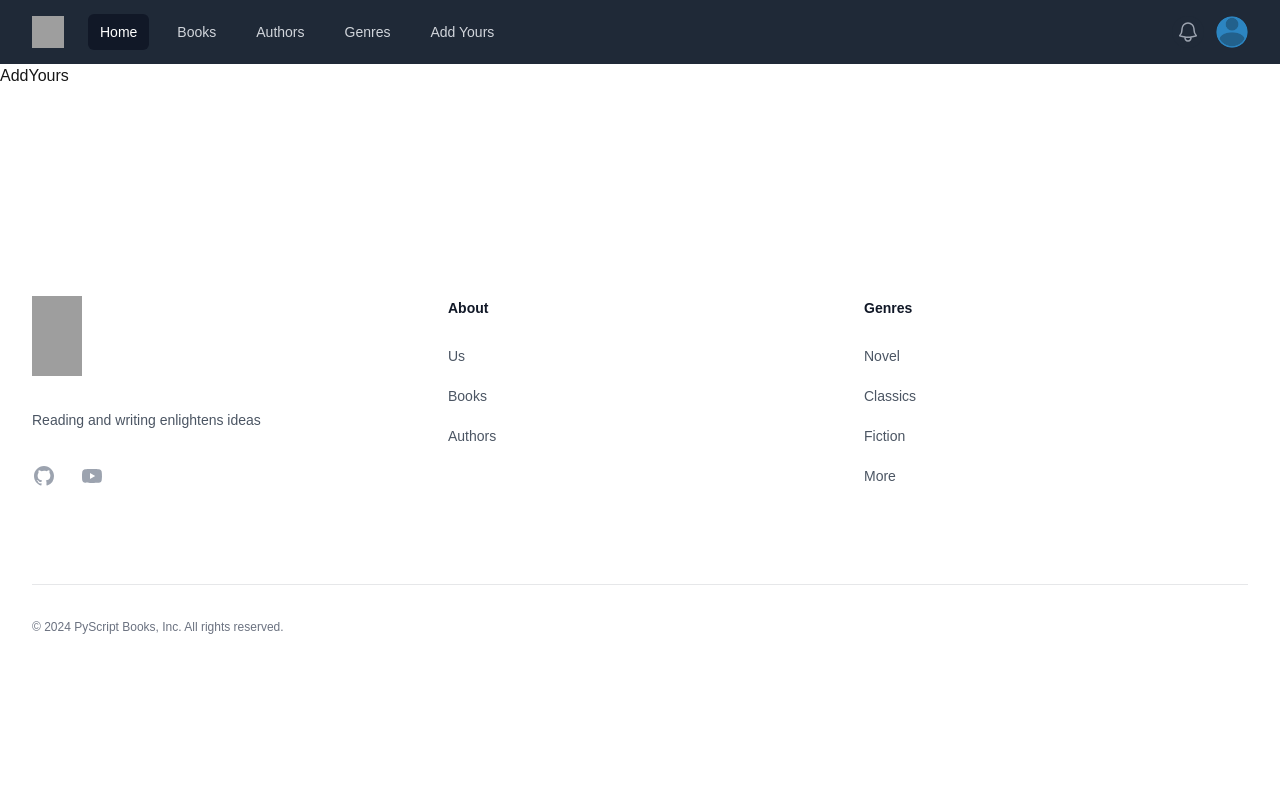
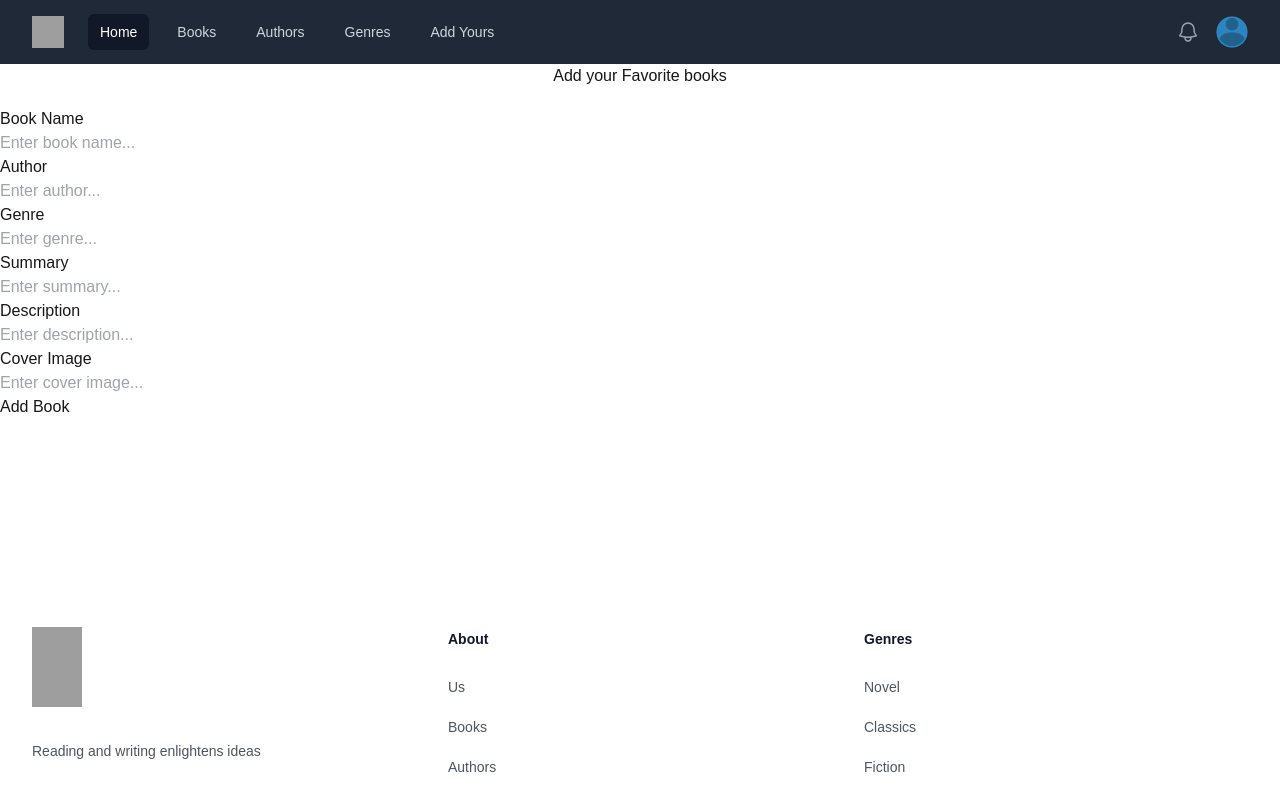
Before and after one commit to s08kaplan/book-project-nextjs, a Next.js app: page /add-yours in a window 1280 px wide. Shown: the top 795 px of the page. Built offline with nearby package versions, Linux system fonts and the light colour scheme; grey boxes are pictures that could not be loaded.

Commit message:
feat: add book handling

```diff
--- a/app/(public)/add-yours/page.tsx
+++ b/app/(public)/add-yours/page.tsx
@@ -1,8 +1,71 @@
-import React from 'react'
+"use client"
+import axios from 'axios'
+import React, { useState } from 'react'
+
+const inputs = [
+  { label:"Book Name", name:"name", id:"Book Name" },
+  { label:"Author", name:"author", id:"Author" },
+  { label:"Genre", name:"genres", id:"Genre" },
+  { label:"Summary", name:"summary", id:"Summary" },
+  { label:"Description", name:"description", id:"Description" },
+  { label:"Cover Image", name:"image", id:"Cover Image" }
+]
 
 const AddYours = () => {
+
+  const [values, setValues] = useState({
+    name:"",
+    author:"",
+    genres:"",
+    summary:"",
+    description:"",
+    image:"",
+  })
+
+const handleChange = (e: React.ChangeEvent<HTMLInputElement>) => {
+  const { name, value } = e.target
+  setValues((prev) => ({
+    ...prev,[name]:value
+  }))
+}
+
+const handleSubmit = async (e: React.FormEvent<HTMLFormElement>) => {
+  e.preventDefault()
+  try {
+    const data = await axios.post(`${process.env.NEXT_PUBLIC_BASE_URL}books`,values)
+    console.log(data);
+  } catch (error) {
+    console.error(error);
+
+  }
+}
+  console.log(values);
   return (
-    <div>AddYours</div>
+    <section>
+      <div className='flex flex-col items-center justify-center group'>
+        <h3 className='cursor-pointer'>Add your Favorite books </h3>
+        <small className='invisible group-hover:visible'>If it does not exist we will publish</small>
+      </div>
+      <main>
+        <form onSubmit={handleSubmit}>
+          {
+           inputs.map(input => (
+            <div key={input.name}>
+              <div>
+                <label htmlFor={input.id}>{input.label}</label>
+              </div>
+              <div>
+                <input type="text" id={input.id} name={input.name} onChange={handleChange}  placeholder={`Enter ${input.label.toLowerCase()}...`} />
+              </div>
+            </div>
+           ))
+          }
+          <button>
+            Add Book
+          </button>
+        </form>
+      </main>
+    </section>
   )
 }
 
--- a/app/(public)/books/ClientBooks.tsx
+++ b/app/(public)/books/ClientBooks.tsx
@@ -14,12 +14,12 @@ const ClientBooks: React.FC<ClientBooksProps> = ({data}) => {
     <section>
         <div className='grid grid-cols-1 gap-3 p-3 sm:grid-cols-1 md:grid-cols-3 lg:grid-cols-4'>
            { data?.map(({_id,author,comments,genres, image, name, rating, summary})=> (
-            <div key={_id}>
+            <div key={_id} className='flex flex-col items-center w-80'>
             <h3 className=''>{name}</h3>
              <div onClick={()=> router.push(`/books/${_id}`)}>
                 <img src={image} alt="book image" width={150} height={150} className='hover:cursor-pointer' />
              </div>
-             <p>{summary}</p>
+             <p className='p-5'>{summary}</p>
              <div className='flex items-center justify-between '>
                 <small>{author}</small>
                 <small>{rating}</small>
--- a/app/(public)/books/[bookId]/page.tsx
+++ b/app/(public)/books/[bookId]/page.tsx
@@ -30,15 +30,15 @@ const BookDetail = ({params}: BookDetailProps) => {
 
 console.log(detail);
   return (
-    <section className='flex justify-center items-start p-2 h-full'>
-      <div className='flex flex-col gap-5'>
+    <section className='flex items-start justify-center h-full p-5'>
+      <div className='flex flex-col items-center justify-center gap-5'>
         <h3>
          {detail?.name}
         </h3>
-        <div>
+        <div className=''>
           <img src={detail?.image} alt="book image" width={350} height={350} />
         </div>
-        <p>
+        <p className=''>
           {detail?.description}
         </p>
         <div>
--- a/app/api/books/[bookId]/route.ts
+++ b/app/api/books/[bookId]/route.ts
@@ -1,5 +1,5 @@
 import { NextResponse } from 'next/server';
-import { getSingleBook } from '@/controllers/book';
+import { deleteBook, getSingleBook } from '@/controllers/book';
 
 export async function GET(req: Request, { params }: { params: { bookId: string } }) {
     const { bookId } = params
@@ -12,3 +12,15 @@ export async function GET(req: Request, { params }: { params: { bookId: string }
     );
   }
 }
+
+export async function DELETE(req: Request, { params }: { params: { bookId: string } }) {
+    const { bookId } = params
+  try {
+    return await deleteBook(bookId);
+  } catch (error) {
+    return NextResponse.json(
+      { error: true, message: (error as Error).message },
+      { status: 500 }
+    );
+  }
+}
--- a/app/api/books/route.ts
+++ b/app/api/books/route.ts
@@ -15,14 +15,43 @@ export async function GET(req: Request) {
   }
 }
 
-
 export async function POST(req: Request) {
   try {
-      return await createBook(req);
+    const result = await createBook(req);
+
+    return NextResponse.json(result, {
+      status: 201,
+      headers: {
+        "Access-Control-Allow-Origin": "http://127.0.0.1:3000",
+        "Access-Control-Allow-Methods": "GET, POST, PUT, DELETE, OPTIONS",
+        "Access-Control-Allow-Headers": "Content-Type, Authorization",
+      },
+    });
   } catch (error) {
     return NextResponse.json(
       { error: true, message: (error as Error).message },
-        { status: 500 }
+      {
+        status: 500,
+        headers: {
+          "Access-Control-Allow-Origin": "http://127.0.0.1:3000",
+          "Access-Control-Allow-Methods": "GET, POST, PUT, DELETE, OPTIONS",
+          "Access-Control-Allow-Headers": "Content-Type, Authorization",
+        },
+      }
     );
   }
 }
+
+
+export function OPTIONS() {
+  return NextResponse.json(
+    {},
+    {
+      headers: {
+        "Access-Control-Allow-Origin": "http://127.0.0.1:3000",
+        "Access-Control-Allow-Methods": "GET, POST, PUT, DELETE, OPTIONS",
+        "Access-Control-Allow-Headers": "Content-Type, Authorization",
+      },
+    }
+  );
+}
--- a/app/globals.css
+++ b/app/globals.css
@@ -20,4 +20,5 @@ body {
   font-family: Arial, Helvetica, sans-serif;
   width: 100dvw;
   height: 100dvh;
+  overflow-x: hidden;
 }
--- a/controllers/book.ts
+++ b/controllers/book.ts
@@ -13,7 +13,7 @@ export const getBooks = async (req: Request): Promise<NextResponse> => {
   }
 };
 
-export const getSingleBook = async (bookId:string): Promise<NextResponse> => {
+export const getSingleBook = async (bookId: string): Promise<NextResponse> => {
   try {
     const book = await Book.findById(bookId);
     if (!book) {
@@ -44,3 +44,24 @@ export const createBook = async (req: Request): Promise<NextResponse> => {
     );
   }
 };
+
+export const deleteBook = async (bookId: string): Promise<NextResponse> => {
+  try {
+    const book = await Book.findByIdAndDelete(bookId);
+    if (!book) {
+      return NextResponse.json(
+        { error: true, message: "Book not found" },
+        { status: 404 }
+      );
+    }
+    return NextResponse.json(
+      { error: false, message: "Selected book deleted successfully" },
+      { status: 204 }
+    );
+  } catch (error) {
+    return NextResponse.json(
+      { error: true, message: "Failed to fetch books" },
+      { status: 500 }
+    );
+  }
+};
--- a/models/book.ts
+++ b/models/book.ts
@@ -37,11 +37,13 @@ const BookSchema = new Schema<IBook>(
     summary: {
       type: String,
       trim: true,
+      required: true
     },
 
     description: {
       type: String,
       trim: true,
+      required: true
     },
 
     rating: [
@@ -60,6 +62,7 @@ const BookSchema = new Schema<IBook>(
     image: {
       type: String,
       trim: true,
+      required: true
     },
 
   },
--- a/package.json
+++ b/package.json
@@ -13,6 +13,7 @@
     "@headlessui/react": "^2.2.0",
     "@heroicons/react": "^2.1.5",
     "@hookform/resolvers": "^3.9.1",
+    "axios": "^1.7.7",
     "bcrypt": "^5.1.1",
     "jsonwebtoken": "^9.0.2",
     "mongoose": "^8.8.1",
```
Also changed, not shown: 1 other file (tests, documents, lock files or other folders). Lines whose indentation alone changed are shown as unchanged.
